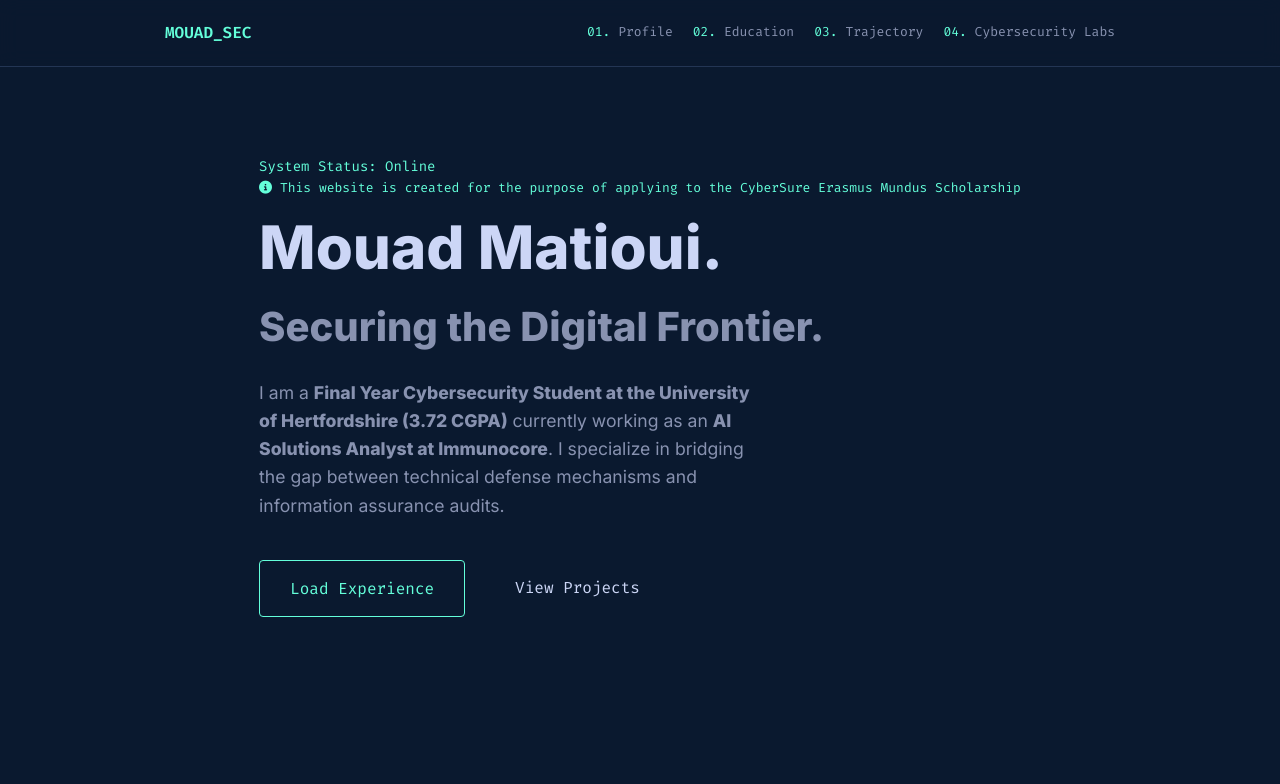
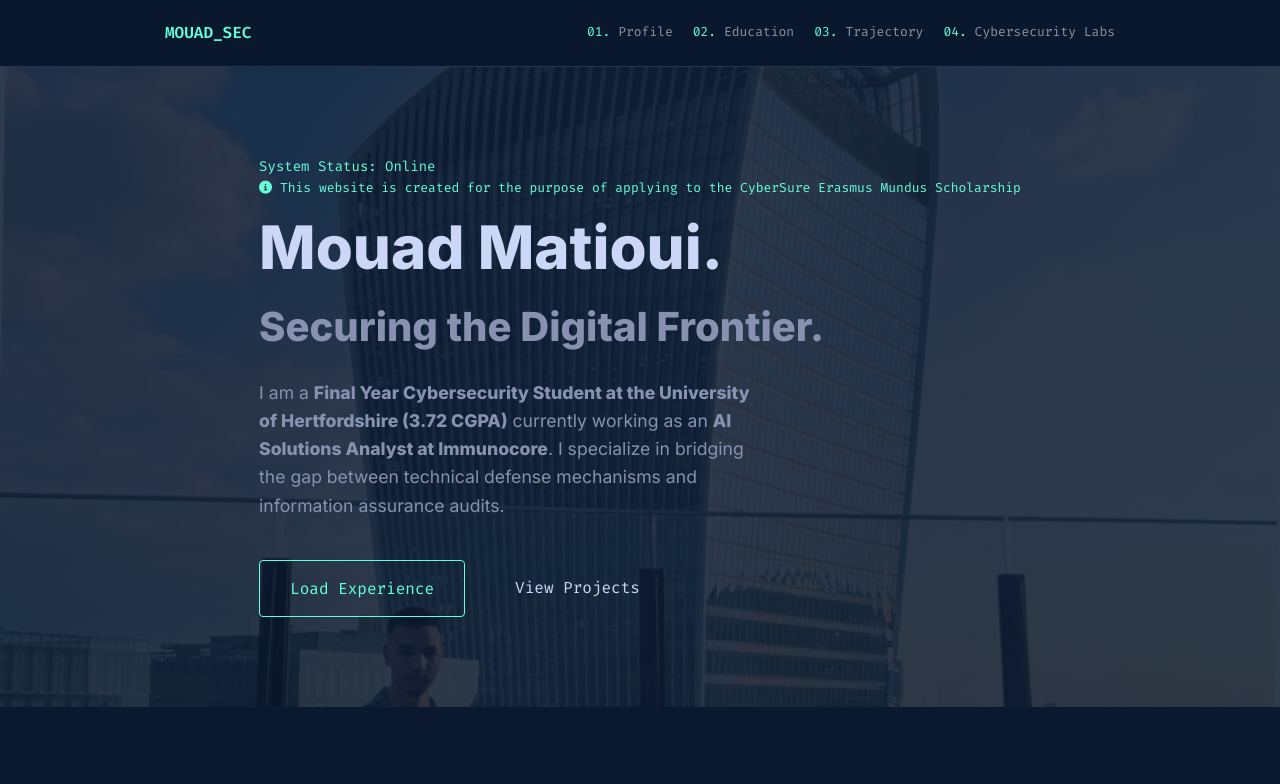
Before and after one commit to MATIOUI59/MATIOUI59.github.io, a plain HTML site: page index.html in a window 1280 px wide. Shown: the top 784 px of the page. Drawn offline with Linux system fonts and the light colour scheme.

Commit message:
Update style.css

```diff
--- a/style.css
+++ b/style.css
@@ -78,7 +78,7 @@ a { text-decoration: none; color: inherit; transition: 0.3s; }
     display: flex;
     align-items: center;
     position: relative;
-    background-image: linear-gradient(rgba(10, 25, 47, 0.85), rgba(10, 25, 47, 0.85)), url('pic');
+    background-image: linear-gradient(rgba(10, 25, 47, 0.85), rgba(10, 25, 47, 0.85)), url('pic.jpg');
     background-size: cover;
     background-position: center;
     background-attachment: fixed;
```
